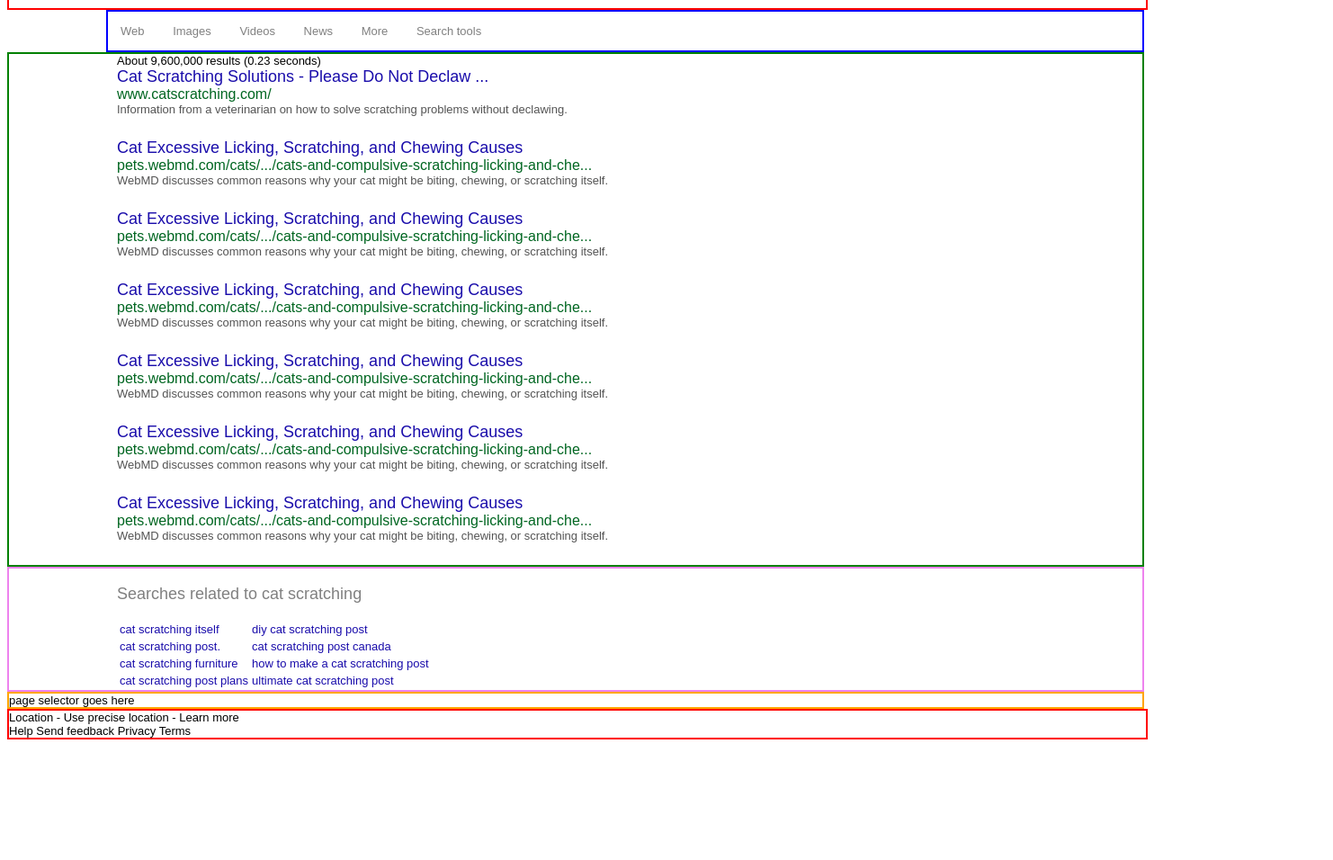
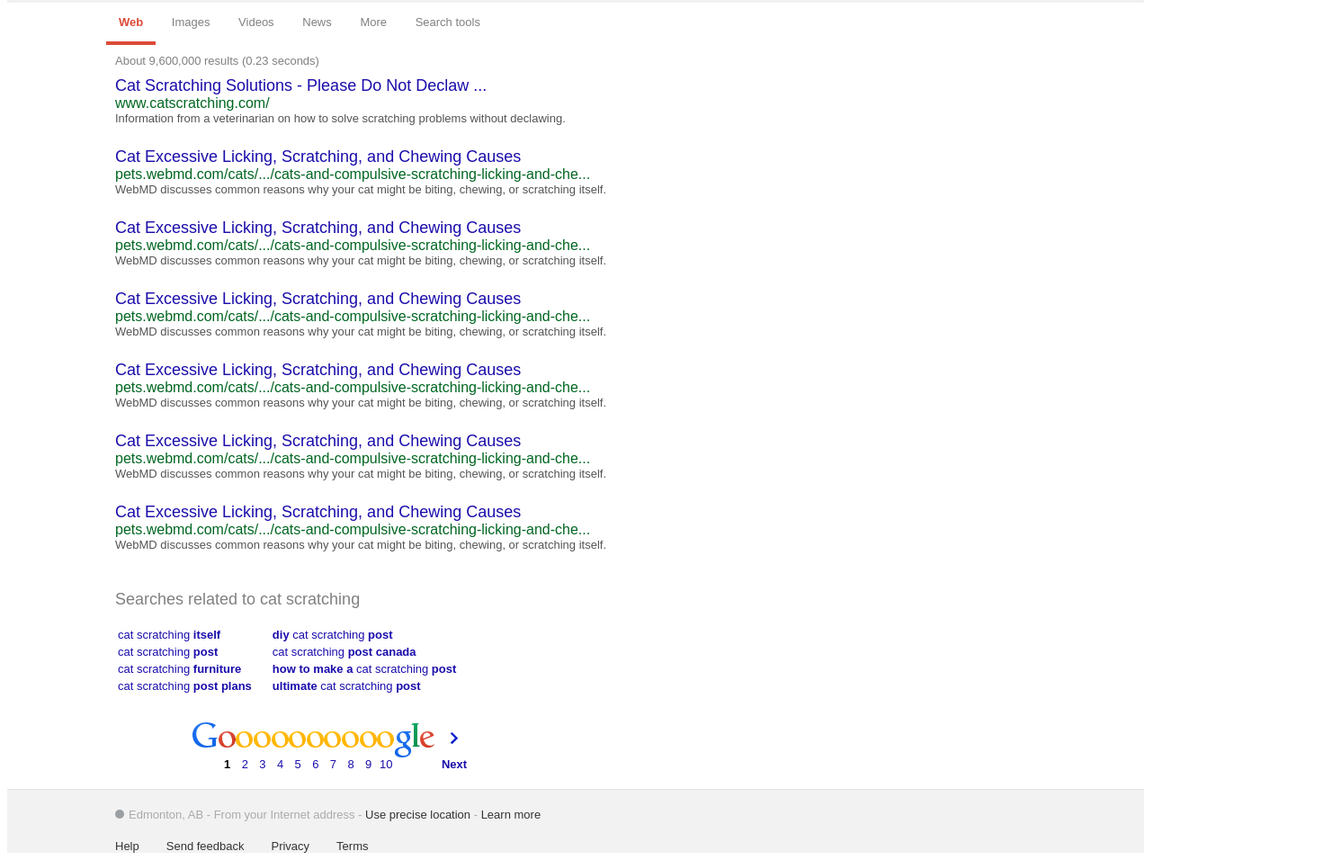
Before and after one commit to C4mz0r/google-searchresults, a plain HTML site: page index.html in a window 1280 px wide. Shown: the part 69-1025 px from the top of the page at 90% size, 1482 px wide, since content can reach past the window. Before the commit the page ends 899 px from the top, so only its background shows below. Drawn offline with Linux system fonts and the light colour scheme.

Commit message:
Add Goooooogle buttons on the bottom, style footer, select web, etc.

```diff
--- a/index.html
+++ b/index.html
@@ -16,7 +16,7 @@
 
 </div>
 	<div id="searchtoolsheader">
-		<div class="searchtoolsheaderitem">
+		<div class="searchtoolsheaderitem" id="web">
 			Web
 		</div>
 		<div class="searchtoolsheaderitem">
@@ -138,18 +138,65 @@
 	<div id="relatedsearches">
 		<p>Searches related to cat scratching</p>
 		<table>
-			<tr><td>cat scratching itself</td><td>diy cat scratching post</td></tr>
-			<tr><td>cat scratching post.</td><td>cat scratching post canada</td></tr>
-			<tr><td>cat scratching furniture</td><td>how to make a cat scratching post</td></tr>
-			<tr><td>cat scratching post plans</td><td>ultimate cat scratching post</td></tr>
+			<tr><td>cat scratching <span>itself</span></td><td><span>diy</span> cat scratching <span>post</span></td></tr>
+			<tr><td>cat scratching <span>post</span></td><td>cat scratching <span>post canada</span></td></tr>
+			<tr><td>cat scratching <span>furniture</span></td><td><span>how to make a</span> cat scratching <span>post</span></td></tr>
+			<tr><td>cat scratching <span>post plans</span></td><td><span>ultimate</span> cat scratching <span>post</span></td></tr>
 		</table>
 
 
 	</div>
-	<div id="pageselector">page selector goes here</div>
+	<div id="pageselector">
+		<div class="G"><img src="imgs/G.png" /></div>
+		<div class="o">
+			<img src="imgs/red_o.png" />
+			<div class="pagenum" style="text-align:center;">1</div>
+		</div>
+		<div class="yellow_o">
+			<img src="imgs/yellow_o.png" />
+			<div class="pagenum" style="text-align:center;">2</div>
+		</div>
+		<div class="yellow_o">
+			<img src="imgs/yellow_o.png" />
+			<div  class="pagenum"style="text-align:center;">3</div>
+		</div>
+		<div class="yellow_o">
+			<img src="imgs/yellow_o.png" />
+			<div  class="pagenum"style="text-align:center;">4</div>
+		</div>
+		<div class="yellow_o">
+			<img src="imgs/yellow_o.png" />
+			<div class="pagenum" style="text-align:center;">5</div>
+		</div>
+		<div class="yellow_o">
+			<img src="imgs/yellow_o.png" />
+			<div class="pagenum" style="text-align:center;">6</div>
+		</div>
+		<div class="yellow_o">
+			<img src="imgs/yellow_o.png" />
+			<div class="pagenum" style="text-align:center;">7</div>
+		</div>
+		<div class="yellow_o">
+			<img src="imgs/yellow_o.png" />
+			<div class="pagenum" style="text-align:center;">8</div>
+		</div>
+		<div class="yellow_o">
+			<img src="imgs/yellow_o.png" />
+			<div class="pagenum" style="text-align:center;">9</div>
+		</div>
+		<div class="yellow_o">
+			<img src="imgs/yellow_o.png" />
+			<div class="pagenum" style="text-align:center;">10</div>
+		</div>
+		<div class="gle">
+			<img src="imgs/gle_next.png" />
+			<div id="Next">Next</div>
+		</div>
+
+	</div>
 	<div id="footer">
-		Location - Use precise location - Learn more<br>
-		Help  Send feedback Privacy Terms
+		<div id="footerlocation"><div id="tinycircle"></div><span>Edmonton, AB - From your Internet address - </span>Use precise location <span>-</span> Learn more</div>
+		<div id="footerlinks"><div>Help</div><div>Send feedback</div><div>Privacy</div><div>Terms</div></div>
 	</div>
 </body>
 </html>
--- a/styles.css
+++ b/styles.css
@@ -9,18 +9,57 @@
 	position: fixed;
 	bottom: 0;
 */
-	border: 2px solid red;
+	border-top: 1px solid #E4E4E4;
 	width: 100%;
+	background-color: #F2F2F2;
+	color: #333;
 
 
 
 }
 
+#footer > div {
+	margin-left: 120px;
+	margin-top: 20px;
+}
+
+#footer span {
+	color: #AAA;
+}
+
+#footerlinks > div {
+	display: inline-block;
+	margin-right: 30px;
+}
+
+#tinycircle {
+	background-color: #9A9FA4;
+	width: 10px;
+	height: 10px;
+	border-radius: 10px;
+	display: inline-block;
+	margin-right: 5px;
+}
+
+#numberresults {
+	padding: 10px 0px 10px 0px;
+	color: #808080;
+	font-family: arial, sans-serif;
+	font-size: 13px;
+
+}
+
 #searchtoolsheader {
 	clear: left;
-	border: 2px solid blue;
+	/* border: 2px solid blue; */
 	margin-left: 110px; /* Should match up with the search field */
 
+}
+
+#web {
+	border-bottom: 4px solid #DD4B39;
+	color: #DD4B39;
+	font-weight: 700;
 }
 
 #searchfield {
@@ -40,7 +79,7 @@
 
 #headerright {
 	float: right;
-	border: 2px solid red;
+	/* border: 2px solid red; */
 }
 
 .searchtoolsheaderitem {
@@ -54,13 +93,13 @@
 #searchresults {
 	clear: left;
 	padding-left: 120px;
-	border: 2px solid green;
+	/* border: 2px solid green; */
 
 }
 
 #relatedsearches {
 	clear: left;
-	border: 2px solid violet;
+	/* border: 2px solid violet; */
 	font-family: arial, sans-serif;
 	font-size: 13px;
 	color: #1A0DAB;
@@ -78,7 +117,11 @@
 
 #pageselector {
 	clear: left;
-	border: 2px solid orange;
+	/* border: 2px solid orange; */
+	position: relative;
+	top: -20px;
+	left: 210px;
+	padding: 20px 0px 20px 0px;
 
 }
 
@@ -87,15 +130,62 @@
 #header {
 	float: left;
 	top: 0;
-	border: 2px solid red;
+	/* border: 2px solid red; */
 	width: 100%;
 	padding: 15px 0px 15px 0px;
+	background-color: #F1F1F1;
 
 }
 
 img {
 	vertical-align: middle; /* not work */
 }
+
+#pageselector > div {
+	display: inline-block;
+	margin-left: -4px; /* ? */
+}
+
+#pageselector > .G {
+	/* border: 2px solid red; */
+	position: relative;
+	top: -4px;
+}
+
+#pageselector > .o,  #pageselector > .yellow_o{
+	/* border: 2px solid red; */
+	position: relative;
+	top: 19px;
+}
+
+#pageselector > .gle {
+	/* border: 2px solid red; */
+	position: relative;
+	top: 29px;
+}
+
+#Next {
+	position: relative;
+	left: 52px;
+	color: #1A0DAB;
+	font-weight: 700;
+}
+
+
+.pagenum {
+	text-align: center;
+	position: relative;
+	top: 10px;
+	color: #1A0DAB;
+
+}
+
+/* to simulate the first page number being selected */
+.o > .pagenum {
+	color: black;
+	font-weight: 700;
+}
+
 
 .resulttitle {
 	font-size: 18px;
@@ -118,3 +208,12 @@ img {
 	color: #545454;
 	padding-bottom: 25px;
 }
+
+table span {
+	font-weight: 700;
+}
+
+td:nth-child(2) {
+	padding-left:20px; /* adding some spacing between columns in the related searches table */
+
+}
```
Also changed, not shown: imgs/G.png (added), imgs/gle_next.png (added), imgs/red_o.png (added), imgs/yellow_o.png (added).
